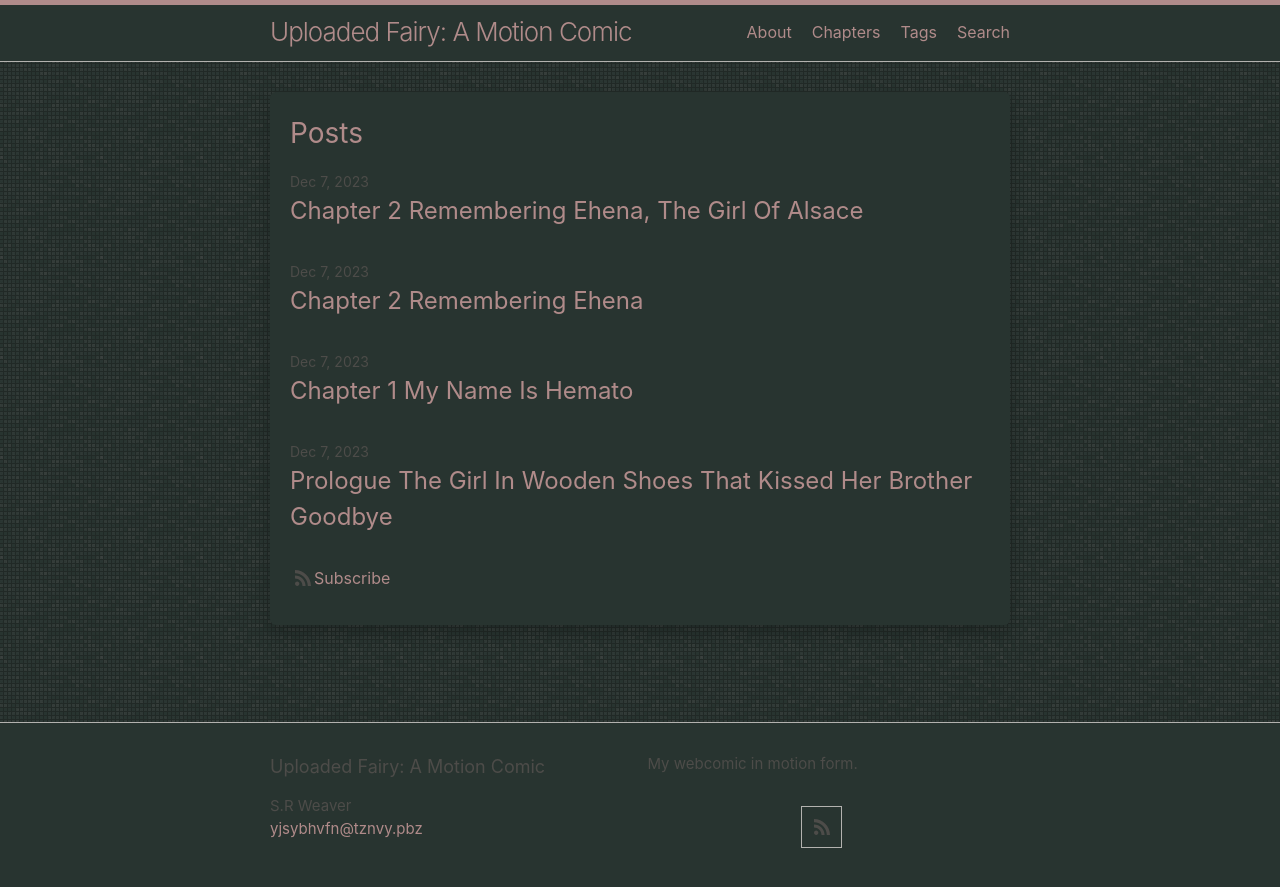
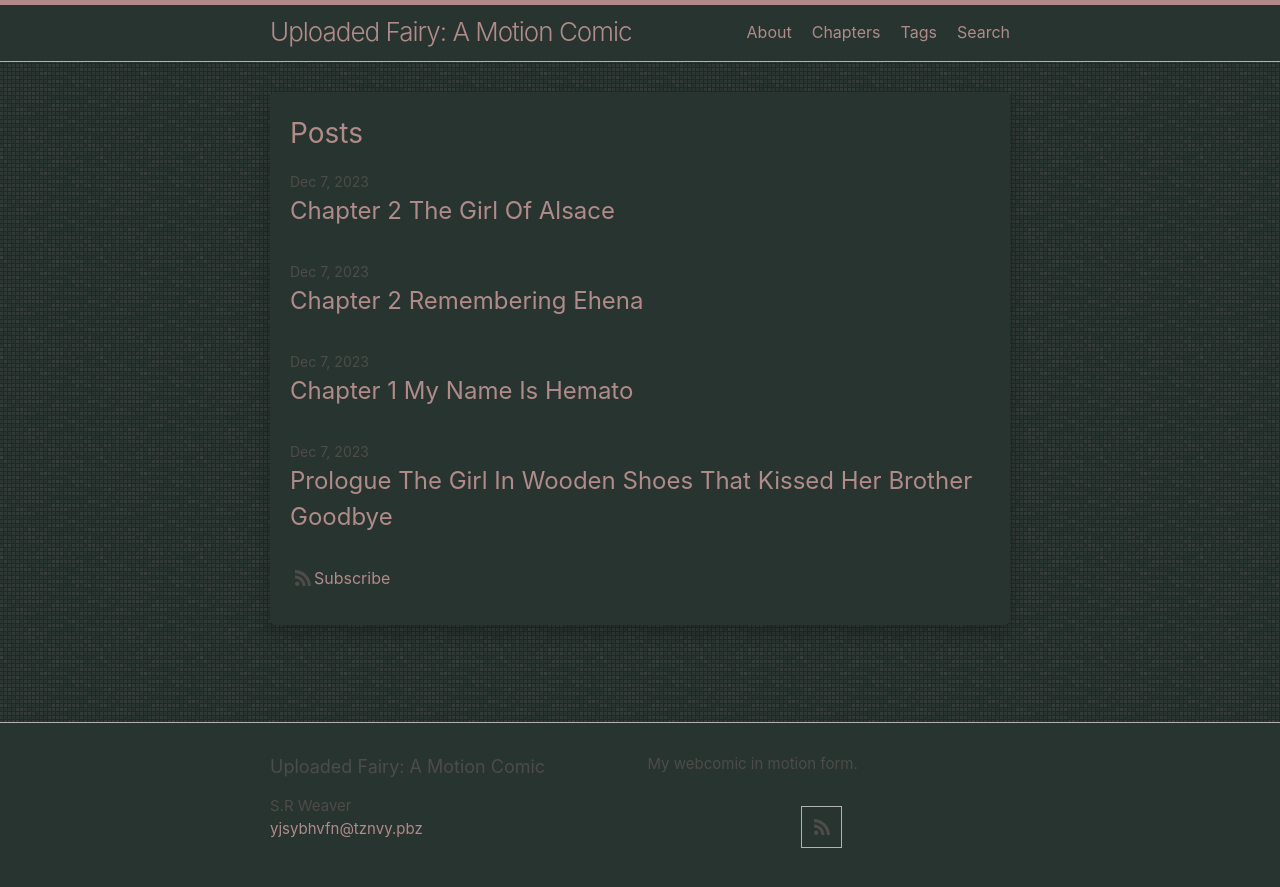
Before and after one commit to LWFlouisa/UploadedFairyMotionComic, a Jekyll site: the page built from index.md, in a window 1280 px wide. Shown: the top 887 px of the page. Built offline with Jekyll 4.4.1, drawn with Linux system fonts in a browser that asks for light colours.

Commit message:
Update 2023-12-07-chapter4_thegirlofalsace.md

```diff
--- a/_posts/2023-12-07-chapter4_thegirlofalsace.md
+++ b/_posts/2023-12-07-chapter4_thegirlofalsace.md
@@ -1,8 +1,8 @@
 ---
-title: "Chapter 2 Remembering Ehena, The Girl Of Alsace"
+title: "Chapter 2 The Girl Of Alsace"
 author: "S.R. Weaver"
 tags: archive motioncomic
 ---
 <video width="100%" height="95%" controls>
-  <source src="https://lwflouisa.github.io/UploadedFairyMotionComic/Chapters/Chapter3/UploadedFairyChapterThreeDraft.mp4" type="video/mp4">
+  <source src="https://lwflouisa.github.io/UploadedFairyMotionComic/Chapters/Chapter4MissingEhenaMarie/UploadedFairyChapter4AudioVersion.mp4" type="video/mp4">
 </video>
```
